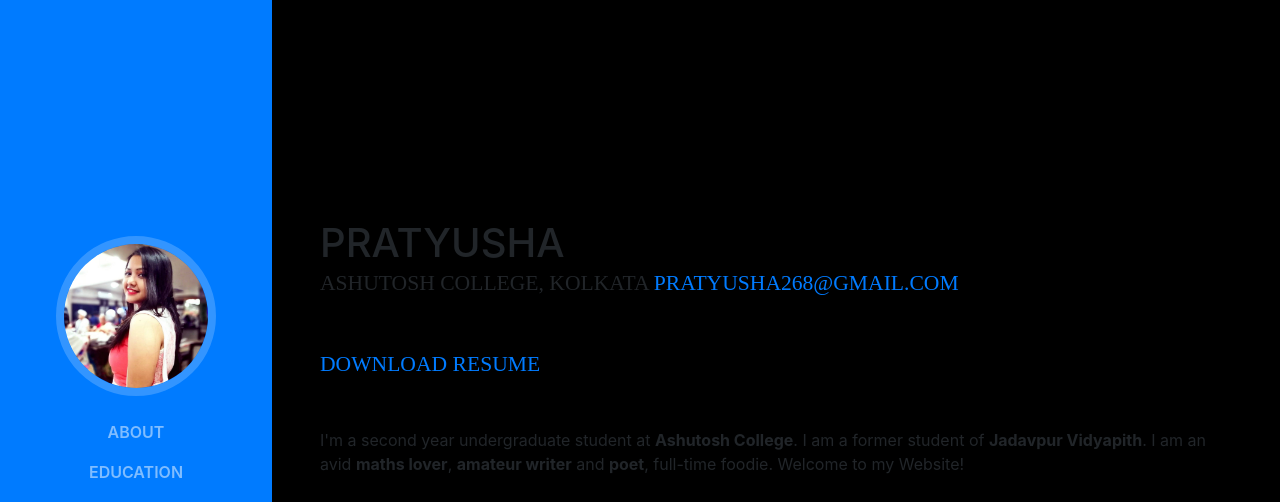
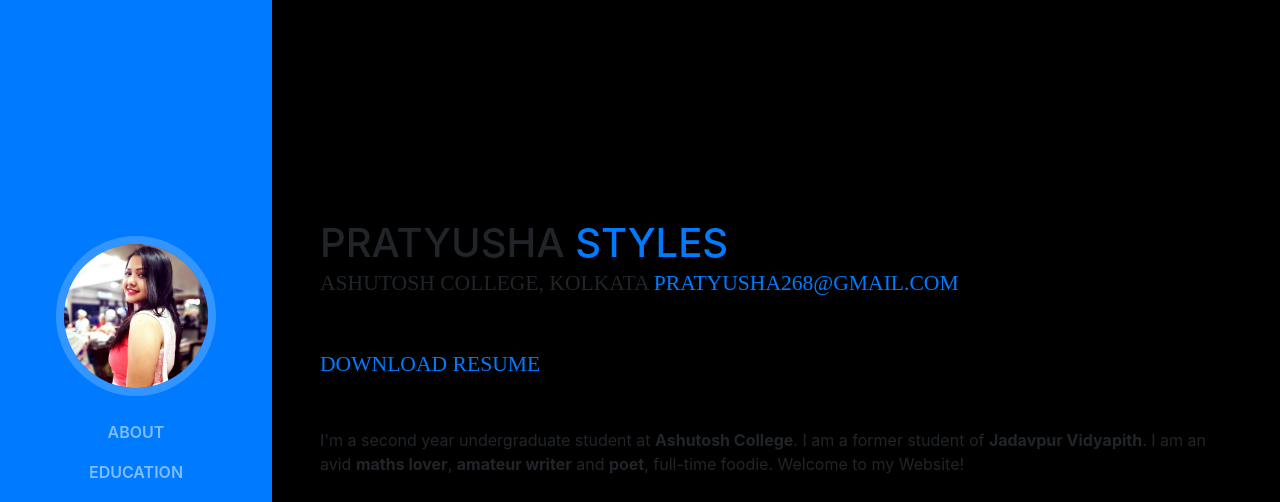
Before and after one commit to prat3/prat3.github.io, a website with bundled scripts: page index.html in a window 1280 px wide. Shown: the top 502 px of the page. Built offline with nearby package versions, Linux system fonts and the light colour scheme; a web font is replaced by a local one.

Commit message:
Update index.html

```diff
--- a/index.html
+++ b/index.html
@@ -97,6 +97,7 @@
       <section class="resume-section p-3 p-lg-5 d-flex d-column" id="about">
         <div class="my-auto">
           <h1 class="mb-0">Pratyusha
+            <span class="text-primary">Styles</span>
             <span class="text-primary"></span>
           </h1>
           <div class="subheading mb-5">ASHUTOSH COLLEGE, KOLKATA
```
